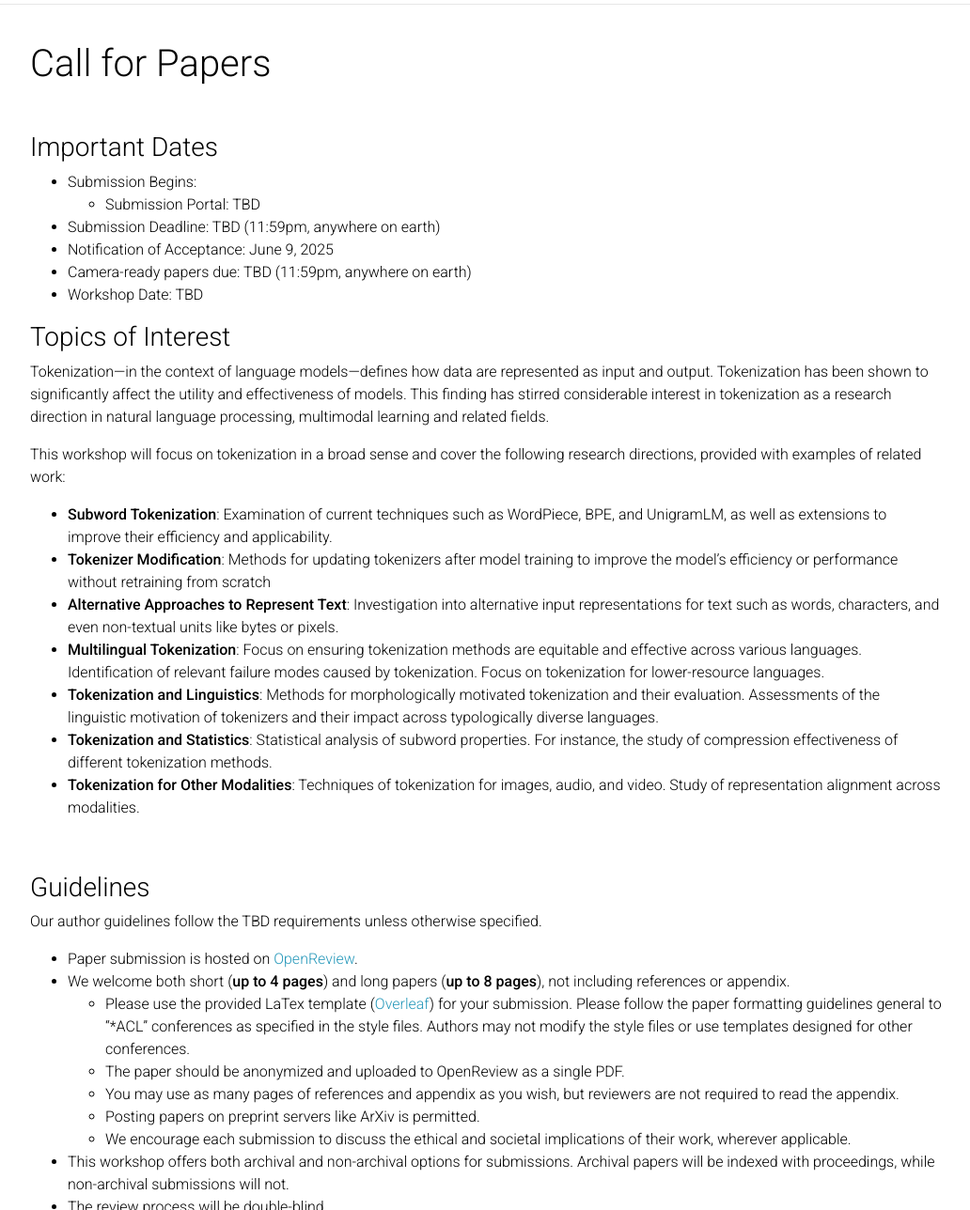
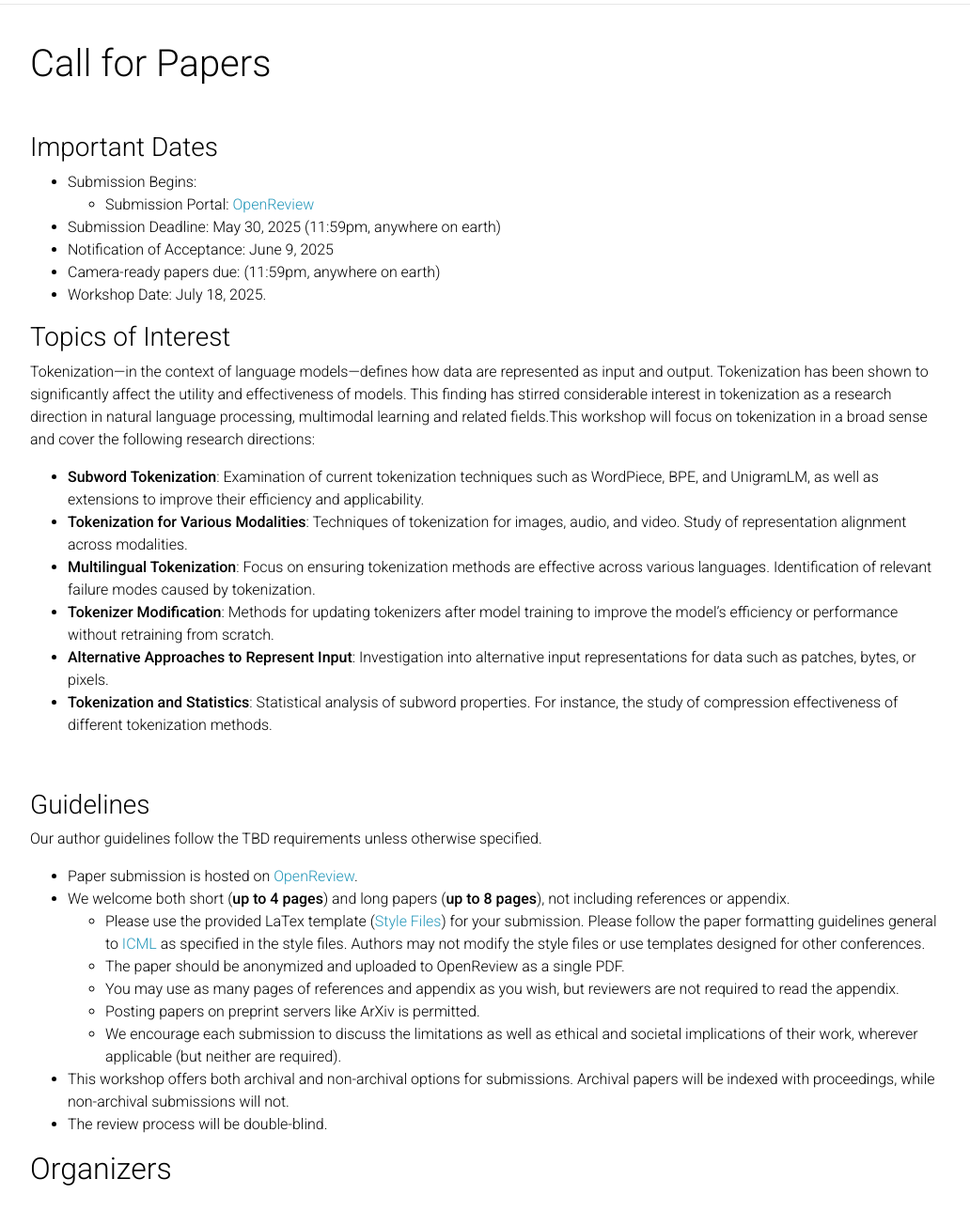
Before and after one commit to tokenization-workshop/tokenization-workshop.github.io, a Jekyll site: the page built from _pages/home.md, in a window 1280 px wide and 1400 px high, scrolled down 270 px, cut to the strip 52-1340 px from the top of the window. Shown: the whole strip at 94% size, without its empty margins (123-1155 px from the left). Built offline with Jekyll 4.4.1, drawn with Linux system fonts in a browser that asks for light colours; comment, search, counter and statistics services are not loaded; a style sheet for code colours, icons or effects is not loaded.

Commit message:
reordered the bullet points

```diff
--- a/_pages/home.md
+++ b/_pages/home.md
@@ -12,28 +12,23 @@ nav_order: 1
 ### Important Dates
 
 * Submission Begins:
-  * Submission Portal: TBD
-* Submission Deadline: TBD (11:59pm, anywhere on earth)
+  * Submission Portal: [OpenReview](#)
+* Submission Deadline: May 30, 2025 (11:59pm, anywhere on earth)
 * Notification of Acceptance: June 9, 2025
-* Camera-ready papers due: TBD (11:59pm, anywhere on earth)
-* Workshop Date: TBD
+* Camera-ready papers due:  (11:59pm, anywhere on earth)
+* Workshop Date: July 18, 2025.
 
 
 ### Topics of Interest
 
-Tokenization---in the context of language models---defines how data are represented as input and output. Tokenization has been shown to significantly affect the utility and effectiveness of models. This finding has stirred considerable interest in tokenization as a research direction in natural language processing, multimodal learning and related fields.
+Tokenization---in the context of language models---defines how data are represented as input and output. Tokenization has been shown to significantly affect the utility and effectiveness of models. This finding has stirred considerable interest in tokenization as a research direction in natural language processing, multimodal learning and related fields.This workshop will focus on tokenization in a broad sense and cover the following research directions:
 
-This workshop will focus on tokenization in a broad sense and cover the following research directions, provided with examples of related work:
-
-* **Subword Tokenization**: Examination of current techniques such as WordPiece, BPE, and UnigramLM, as well as extensions to improve their efficiency and applicability.
-* **Tokenizer Modification**: Methods for updating tokenizers after model training to improve the model's efficiency or performance without retraining from scratch
-* **Alternative Approaches to Represent Text**: Investigation into alternative input representations for text such as words, characters, and even non-textual units like bytes or pixels.
-* **Multilingual Tokenization**: Focus on ensuring tokenization methods are equitable and effective across various languages. Identification of relevant failure modes caused by tokenization. Focus on tokenization for lower-resource languages.
-* **Tokenization and Linguistics**: Methods for morphologically motivated tokenization and their evaluation.
-Assessments of the linguistic motivation of tokenizers and their impact across typologically diverse languages.
+* **Subword Tokenization**: Examination of current tokenization techniques such as WordPiece, BPE, and UnigramLM, as well as extensions to improve their efficiency and applicability.
+* **Tokenization for Various Modalities**: Techniques of tokenization for images, audio, and video. Study of representation alignment across modalities.
+* **Multilingual Tokenization**: Focus on ensuring tokenization methods are effective across various languages. Identification of relevant failure modes caused by tokenization.
+* **Tokenizer Modification**: Methods for updating tokenizers after model training to improve the model's efficiency or performance without retraining from scratch.
+* **Alternative Approaches to Represent Input**: Investigation into alternative input representations for data such as patches, bytes, or pixels.
 * **Tokenization and Statistics**: Statistical analysis of subword properties. For instance, the study of compression effectiveness of different tokenization methods.
-* **Tokenization for Other Modalities**: Techniques of tokenization for images, audio, and video. Study of representation alignment across modalities.
-
 
 <br>
 
@@ -42,12 +37,11 @@ Assessments of the linguistic motivation of tokenizers and their impact across t
 Our author guidelines follow the TBD requirements unless otherwise specified.
 * Paper submission is hosted on [OpenReview](#).
 * We welcome both short (__up to 4 pages__) and long papers (__up to 8 pages__), not including references or appendix.
-  * Please use the provided LaTex template ([Overleaf](#)) for your submission. Please follow the paper formatting guidelines general to “*ACL” conferences as specified in the style files. Authors may not modify the style files or use templates designed for other conferences.
+  * Please use the provided LaTex template ([Style Files](https://media.icml.cc/Conferences/ICML2025/Styles/icml2025.zip)) for your submission. Please follow the paper formatting guidelines general to [ICML](https://icml.cc/Conferences/2025/AuthorInstructions) as specified in the style files. Authors may not modify the style files or use templates designed for other conferences.
   * The paper should be anonymized and uploaded to OpenReview as a single PDF.
   * You may use as many pages of references and appendix as you wish, but reviewers are not required to read the appendix.
   * Posting papers on preprint servers like ArXiv is permitted.
-  * We encourage each submission to discuss the ethical and societal implications of their work, wherever applicable.
-
+  * We encourage each submission to discuss the limitations as well as ethical and societal implications of their work, wherever applicable (but neither are required).
 * This workshop offers both archival and non-archival options for submissions. Archival papers will be indexed with proceedings, while non-archival submissions will not.
 * The review process will be double-blind.
 <br>
```
